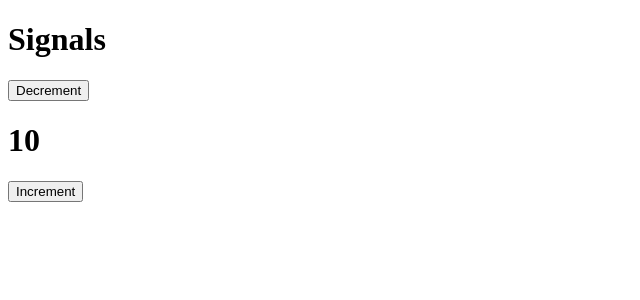
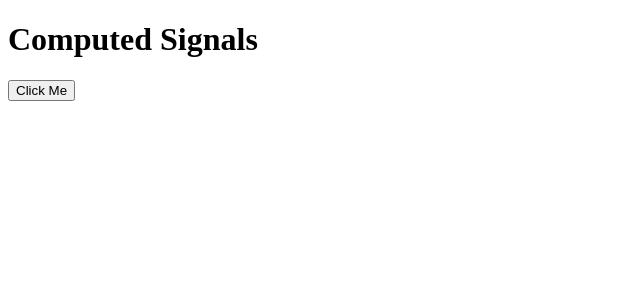
Before and after one commit to manuraj23/Angular, an Angular app: page / in a window 1280 px wide. Shown: the top 300 px of the page, without its empty margins (0-640 px from the left). Built offline with nearby package versions, Linux system fonts and the light colour scheme.

Commit message:
Compueted Signals

```diff
--- a/src/app/app.html
+++ b/src/app/app.html
@@ -20,4 +20,5 @@
 <app-for-loop></app-for-loop>
 <br>
 <hr> -->
-<app-signals></app-signals>
+<!-- <app-signals></app-signals> -->
+<app-computed-signals></app-computed-signals>
--- a/src/app/app.ts
+++ b/src/app/app.ts
@@ -11,10 +11,11 @@ import { ElseIf } from './else-if/else-if';
 import { SwitchCase } from './switch-case/switch-case';
 import { ForLoop } from './for-loop/for-loop';
 import { Signals } from './signals/signals';
+import { ComputedSignals } from './computed-signals/computed-signals';
 
 @Component({
   selector: 'app-root',
-  imports: [Login, Signup,Profile,Counter,Events,InputvalueGetSet,FirstForm,IfElse,ElseIf, SwitchCase, ForLoop, Signals],
+  imports: [Login, Signup,Profile,Counter,Events,InputvalueGetSet,FirstForm,IfElse,ElseIf, SwitchCase, ForLoop, Signals, ComputedSignals],
   templateUrl: './app.html',
   styleUrl: './app.css'
 })
--- /dev/null
+++ b/src/app/computed-signals/computed-signals.html
@@ -0,0 +1,2 @@
+<h1>Computed Signals</h1>
+<button (click)="showValue()">Click Me</button>
--- /dev/null
+++ b/src/app/computed-signals/computed-signals.ts
@@ -0,0 +1,18 @@
+import { Component, computed, signal } from '@angular/core';
+
+@Component({
+  selector: 'app-computed-signals',
+  imports: [],
+  templateUrl: './computed-signals.html',
+  styleUrl: './computed-signals.css',
+})
+export class ComputedSignals {
+  x=signal(10);
+  y=signal(20);
+  z= computed(() => this.x() + this.y());
+  showValue() {
+    console.log(this.z());
+    this.x.set(100);
+    console.log(this.z());
+  }
+}
```
Also changed, not shown: src/app/computed-signals/computed-signals.css (added), 1 other file (tests, documents, lock files or other folders).
